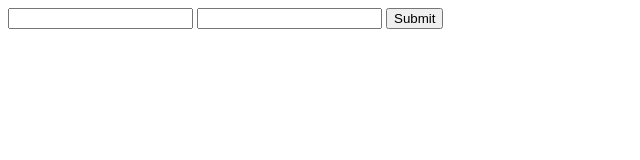
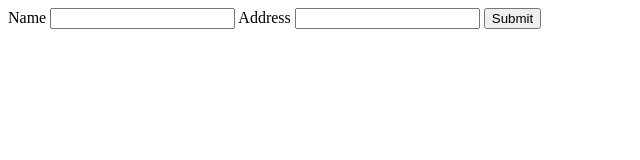
Before and after one commit to antekrtalic/Go-Server, a plain HTML site: page static/form.html in a window 1280 px wide. Shown: the whole page, without its empty margins (0-640 px from the left). Drawn offline with Linux system fonts and the light colour scheme.

Commit message:
Create fields for form

```diff
--- a/static/form.html
+++ b/static/form.html
@@ -5,12 +5,12 @@
     </head>
     <body>
         <form method="POST" action="">
-            <label for=""></label>
-            <input type="text">
-            <label for=""></label>
-            <input type="text">
+            <label>Name</label>
+            <input name="name" type="text" value="" />
+            <label>Address</label>
+            <input name="address" type="text" value="" />
 
-            <input type="submit" value="Submit">
+            <input type="submit" value="Submit" />
         </form>
     </body>
 </html>
```
